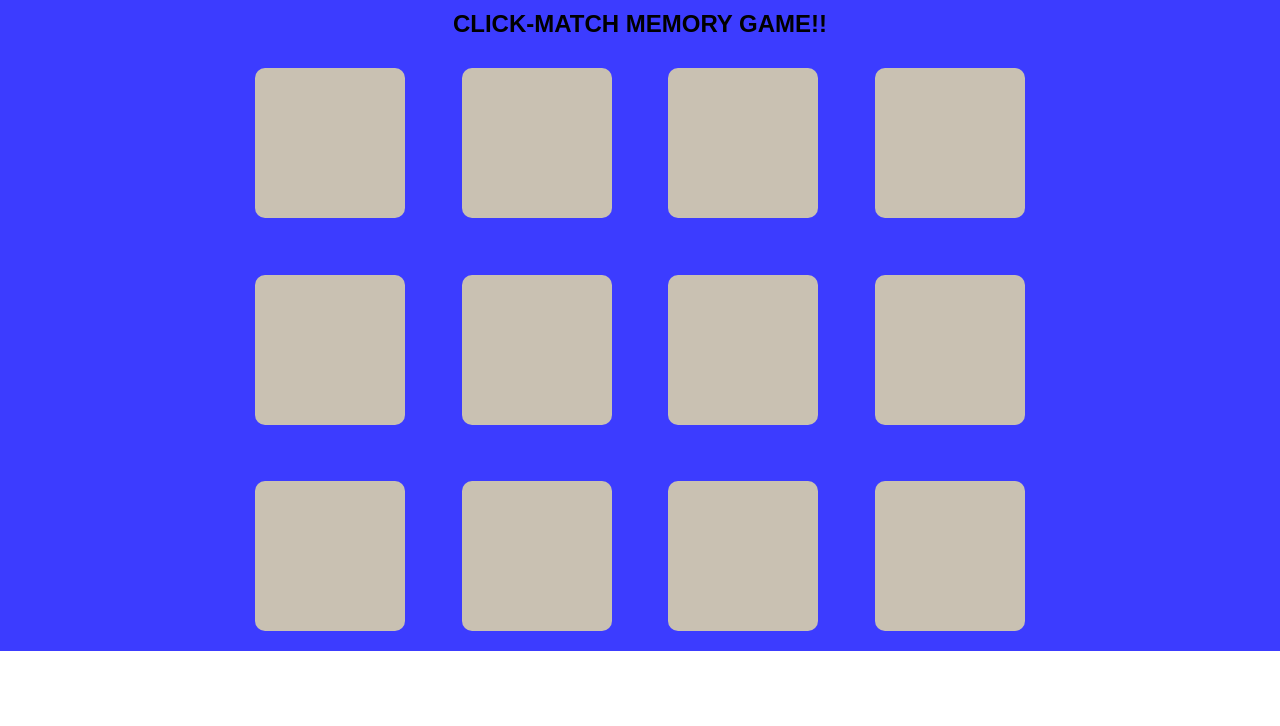
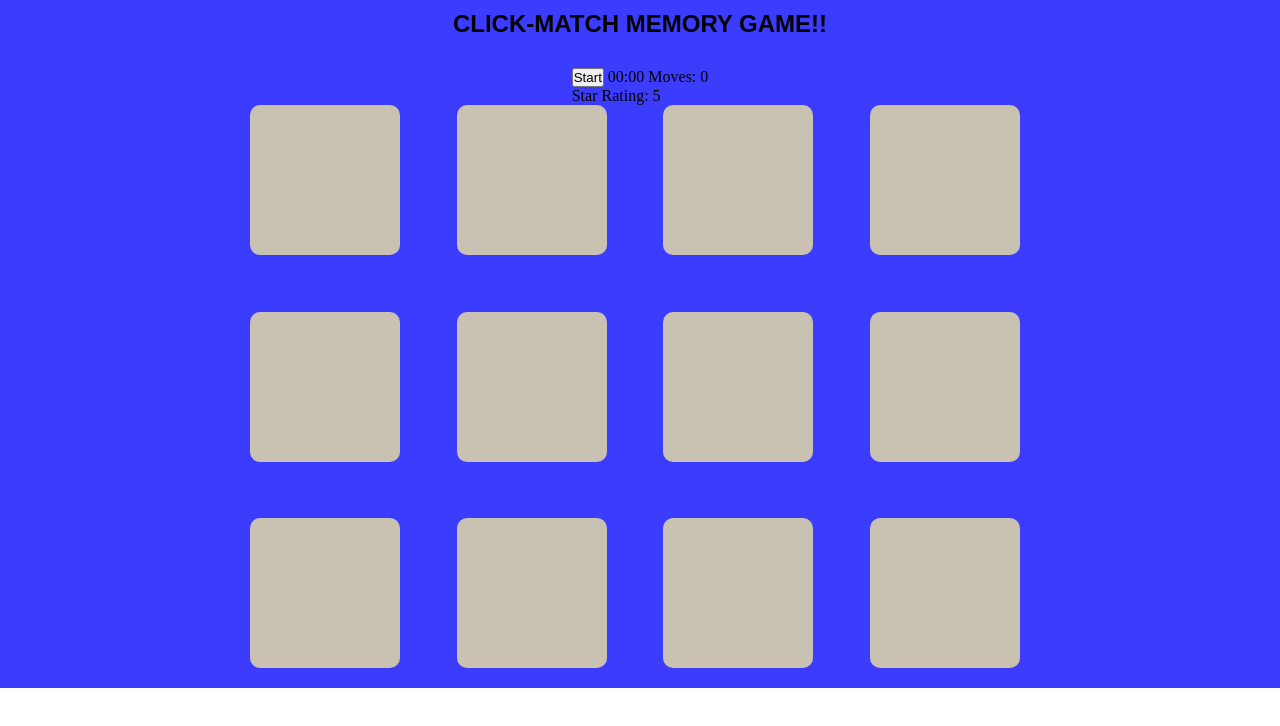
Before and after one commit to bettayub/Puzzle_game, a plain HTML site: page index.html in a window 1280 px wide. Drawn offline with Linux system fonts and the light colour scheme.

Commit message:
added start button and timer values

```diff
--- a/index.html
+++ b/index.html
@@ -10,6 +10,12 @@
 <body>
     <div class="container">
     <h2 class="heading">CLICK-MATCH MEMORY GAME!!</h2>
+    <div class="game-info">
+        <button id="start-button">Start</button>
+        <span id="timer">00:00</span>
+        <span id="moves">Moves: 0</span>
+        <div id="star-rating">Star Rating: 5</div>
+    </div>
 
 <div class="cards">
 
--- a/styles.css
+++ b/styles.css
@@ -19,8 +19,9 @@ background-color: rgba(0, 0, 255, 0.763);
 }
 .cards{
  display: grid;
-   grid-template-columns: repeat(4,1fr);
-    grid-gap:1.5cm;
+ grid-template-columns: repeat(4,1fr);
+ grid-gap:1.5cm;
+ margin-right: 10px;
 
 
 }
```
